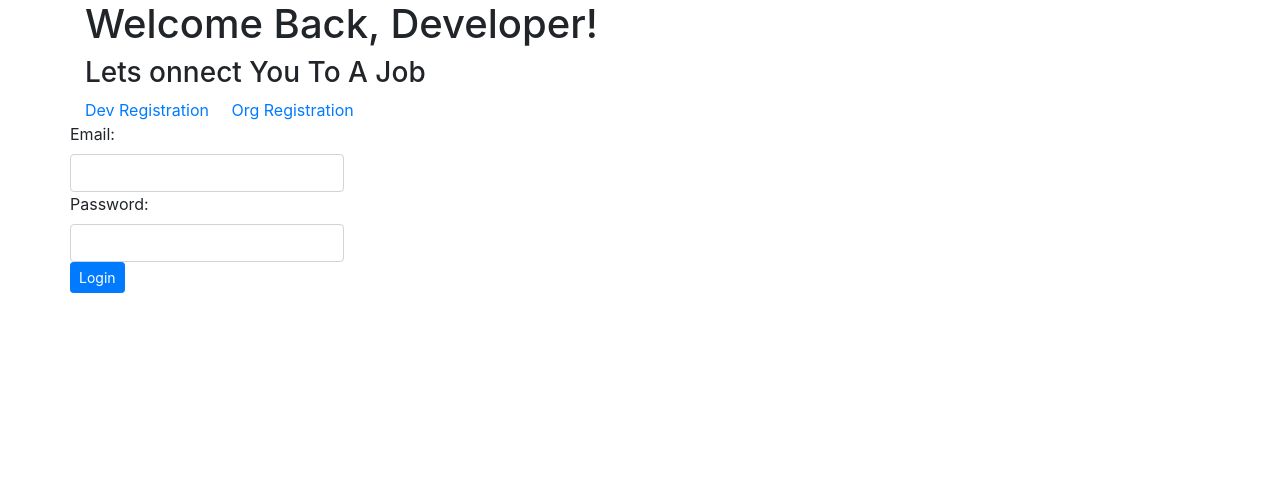
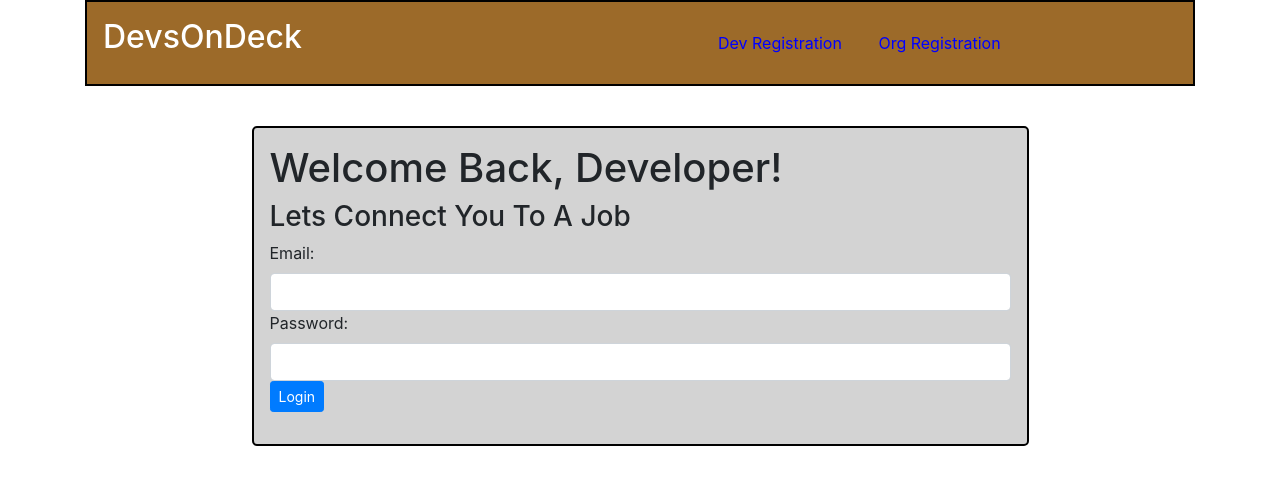
Before and after one commit to dojo-wes/devs_on_deck, a Django app: page /devs/login/ in a window 1280 px wide. Shown: the top 485 px of the page. Run offline with Django 3.2, Linux system fonts and the light colour scheme; parts of the project's set-up code (start-up, migrations or seed data) failed here and were passed over; some libraries are stand-ins or nearby versions.

Commit message:
Adding CSS and modified HTML for login and registration pages

```diff
--- a/apps/devs/static/devs/css/styles.css
+++ b/apps/devs/static/devs/css/styles.css
@@ -1,3 +1,60 @@
+h1, h2, h3, h4, h5, form {
+    display:block;
+    width: 100%;
+}
+
+.header-title {
+    background-color: rgb(156, 106, 41);
+    color: white;
+    border: 2px solid #000;
+    padding: 1em;
+    margin: 0;
+    width: 100%;
+}
+
+.header-title h2, ul.topnav {
+    display: inline-block;
+    margin-bottom: 0;
+    width: auto;
+}
+
+.row.body {
+    border: 2px solid black;
+    border-radius: 5px;
+    background-color: lightgrey;
+    margin: 2.5em auto;
+    padding: 1em;
+    width: 70%;
+}
+
+ul.topnav {
+    list-style-type: none;
+    vertical-align: middle;
+    padding: .80em 0;
+    margin: 0 0 0 25em;
+}
+
+.topnav li {
+    display: inline-block;
+    padding: 0em 1em;
+}
+
+.topnav li>a {
+    color: blue;
+}
+
+.topnav li>a:hover {
+    color: white;
+}
+
+.customform {
+    display:block;
+}
+
+.floatmiddle {
+    margin: 1em auto;
+}
+
 .strong {
     font-weight: bold;
 }
--- a/apps/devs/templates/devs/login.html
+++ b/apps/devs/templates/devs/login.html
@@ -3,20 +3,25 @@
 {% block head %}
 {% endblock %}
 {% block body %}
-<!-- Login page HTML forms go here -->
-        {% if messages %}
+        <div class="row header-title">
+            <h2>DevsOnDeck</h2>
+            <ul class="topnav">
+                <li><a href="{% url 'devs:register'%}" title="Dev Registration">Dev Registration</a></li>
+                <li><a href="{% url 'orgs:register'%}"title="Org Registration">Org Registration</a></li>
+            </ul>
+        </div>
+        <div class="row body">
+            <h1>Welcome Back, Developer!</h1>
+            <h3>Lets Connect You To A Job</h3>
+            {% if messages %}
             <ul class="messages">
                 {% for message in messages %}
                     <li{% if message.tags %} class="{{ message.tags }}"{% endif %}>{{ message }}</li>
                 {% endfor %}
             </ul>
-        {% endif %}
-         <h1>Welcome Back, Developer!</h1>
-        <h3>Lets onnect You To A Job</h3>
-        <a href="{% url 'devs:register'%}">Dev Registration</a>&nbsp&nbsp&nbsp&nbsp
-        <a href="{% url 'orgs:register'%}">Org Registration</a>
-        <div class="row">
-            <form action="{% url 'devs:loginprocess' %}" method="POST">
+            {% endif %}
+            <!-- Login page HTML forms go here -->
+            <form class="customform" action="{% url 'devs:loginprocess' %}" method="POST">
             {% csrf_token %}
                 <div class="form-group">
                     <label for="email">Email:</label>
```
Also changed, not shown: apps/devs/templates/devs/register.html (+25 -9 lines), apps/orgs/static/orgs/css/styles.css (+57 -0 lines), apps/orgs/templates/orgs/login.html (+9 -4 lines), apps/orgs/templates/orgs/register.html (+28 -7 lines).
